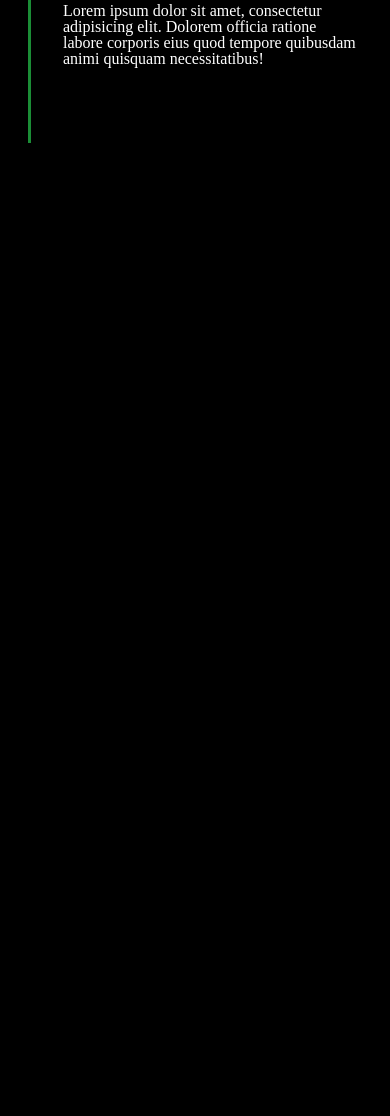
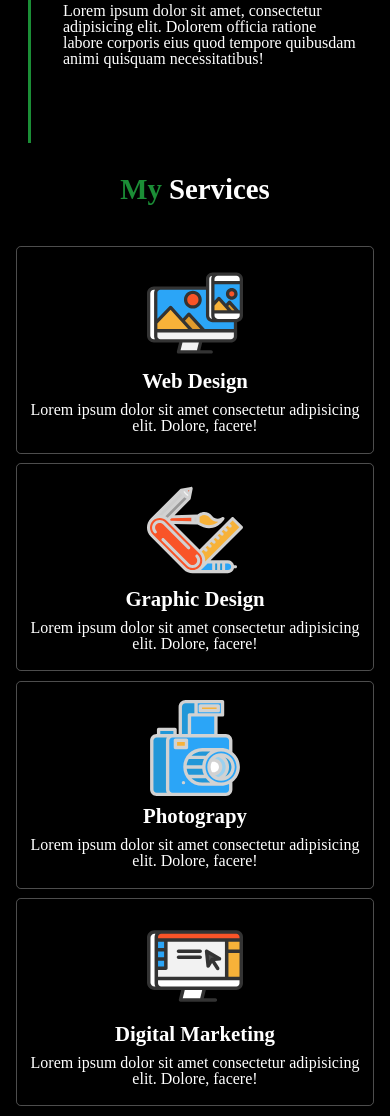
Before and after one commit to Tvaliashvili/Portfolio, a plain HTML site: page index.html in a window 390 px wide. Shown: the part 3910-5026 px from the top of the page. Before the commit the page ends 4053 px from the top, so only its background shows below. Drawn offline with Linux system fonts and the light colour scheme.

Commit message:
Added responsive "service" div

```diff
--- a/index.html
+++ b/index.html
@@ -254,6 +254,83 @@
         </div>
       </div>
     </div>
+    <h4 id="service_header" class="about_skills__header">
+      <span class="role">My</span> Services
+    </h4>
+    <div class="service_container">
+      <div class="service_box">
+        <div class="service_img_container">
+          <img
+            class="service_img"
+            src="./Icons/web design.svg"
+            alt="Web design icon"
+          />
+        </div>
+        <div class="service_name">
+          <p>Web Design</p>
+        </div>
+        <div class="service_description__paragraph">
+          <p>
+            Lorem ipsum dolor sit amet consectetur adipisicing elit. Dolore,
+            facere!
+          </p>
+        </div>
+      </div>
+      <div class="service_box">
+        <div class="service_img_container">
+          <img
+            class="service_img"
+            src="./Icons/graphic design.svg"
+            alt="Web design icon"
+          />
+        </div>
+        <div class="service_name">
+          <p>Graphic Design</p>
+        </div>
+        <div class="service_description__paragraph">
+          <p>
+            Lorem ipsum dolor sit amet consectetur adipisicing elit. Dolore,
+            facere!
+          </p>
+        </div>
+      </div>
+      <div class="service_box">
+        <div class="service_img_container">
+          <img
+            class="service_img"
+            src="./Icons/photography.svg"
+            alt="Web design icon"
+          />
+        </div>
+        <div class="service_name">
+          <p>Photograpy</p>
+        </div>
+        <div class="service_description__paragraph">
+          <p>
+            Lorem ipsum dolor sit amet consectetur adipisicing elit. Dolore,
+            facere!
+          </p>
+        </div>
+      </div>
+      <div class="service_box">
+        <div class="service_img_container">
+          <img
+            class="service_img"
+            src="./Icons/digital marketing.svg"
+            alt="Web design icon"
+          />
+        </div>
+        <div class="service_name">
+          <p>Digital Marketing</p>
+        </div>
+        <div class="service_description__paragraph">
+          <p>
+            Lorem ipsum dolor sit amet consectetur adipisicing elit. Dolore,
+            facere!
+          </p>
+        </div>
+      </div>
+    </div>
     <script src="index.js"></script>
   </body>
 </html>
--- a/styles.css
+++ b/styles.css
@@ -624,4 +624,84 @@ font-size: 1.3rem;
   .qualification_name {
     font-size: 1.6rem;
   }
+
+  .qualification_years {
+    font-size: 1.2rem;
+  }
 }
+
+/* services */
+
+#service_header {
+  margin: 2rem 0 0 0;
+}
+
+.service_container {
+  display: flex;
+  flex-direction: column;
+  justify-content: space-evenly;
+  align-items: center;
+  padding: 0 1rem 0 1rem;
+  margin-top: 2rem;
+  min-width: 100%;
+  height: 55rem;
+}
+
+.service_box {
+  display: flex;
+  text-align: center;
+  padding: 0.5rem;
+  justify-content: space-evenly;
+  align-items: center;
+  flex-direction: column;
+  width: 100%;
+  height: 13rem;
+  border: solid 0.1rem rgba(255, 255, 255, 0.3);
+  border-radius: 0.3rem;
+}
+
+.service_name {
+  color: white;
+  font-size: 1.3rem;
+  font-weight: bold;
+}
+
+.service_description__paragraph {
+  color: white;
+}
+
+.service_img_container {
+  display: flex;
+  justify-content: center;
+  align-items: center;
+  min-width: 100%;
+  height: 6rem;
+}
+
+.service_img {
+  width: 100%;
+  height: 100%;
+}
+
+@media screen and (min-width:768px) {
+  .service_container {
+flex-direction: row;
+flex-wrap: wrap;
+height: 28rem;
+  }
+
+  .service_box {
+width: 48%;
+  }
+
+}
+
+@media screen and (min-width:1440px) {
+  .service_name {
+    font-size: 1.6rem;
+  }
+
+  .service_description__paragraph {
+    font-size: 1.3rem;
+  }
+}
```
Also changed, not shown: Icons/digital marketing.svg (added), Icons/graphic design.svg (added), Icons/photography.svg (added), Icons/web design.svg (added).
